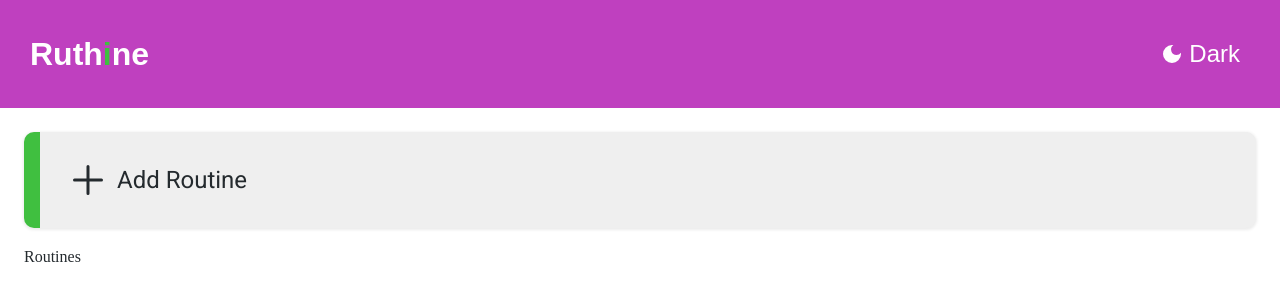
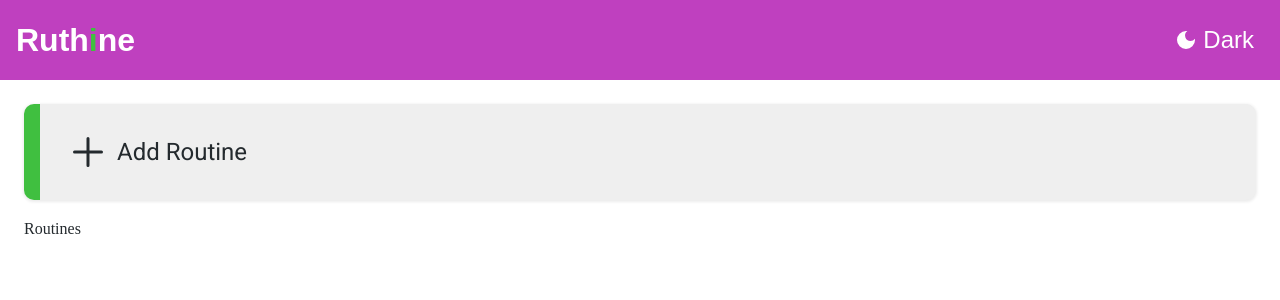
Before and after one commit to jephthahdominic/Consistensy, a React (Vite) app: page / in a window 1280 px wide. Shown: the top 300 px of the page. Built offline with nearby package versions, Linux system fonts and the light colour scheme; a web font is replaced by a local one.

Commit message:
removed the loading effect, created a success message modal component

```diff
--- a/src/components/Header.module.css
+++ b/src/components/Header.module.css
@@ -1,6 +1,6 @@
 .header{
     background-color: var(--color-brand--1);
-    padding:30px;
+    padding:1rem;
     display: flex;
     justify-content: space-between;
     align-items: center;
```
